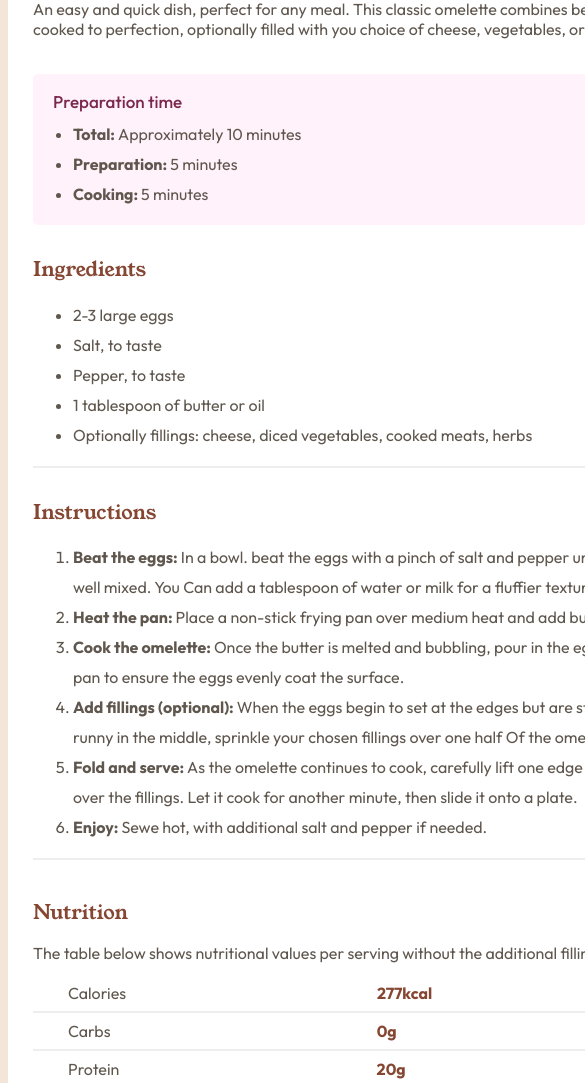
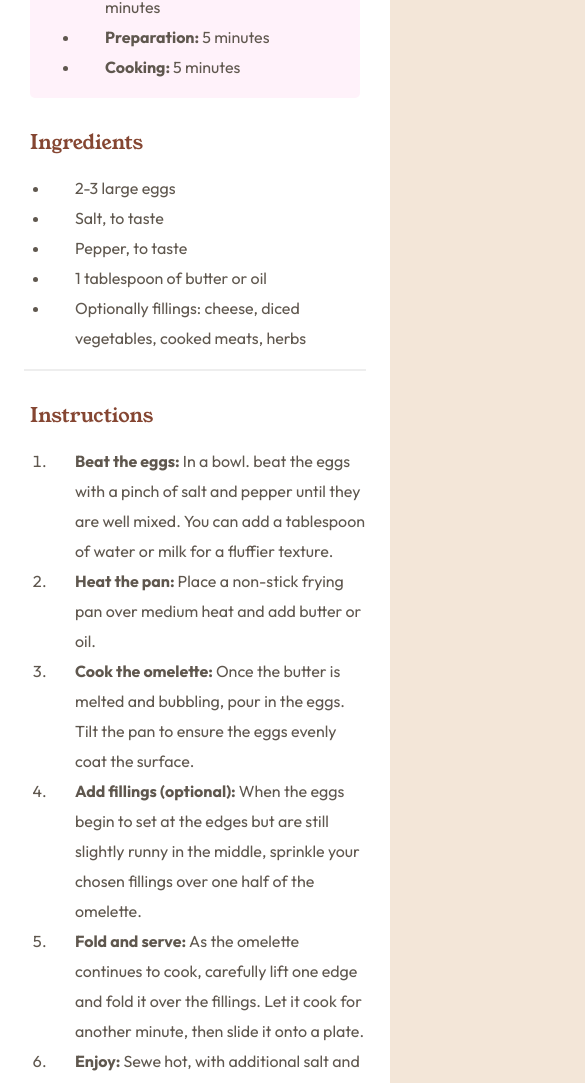
Before and after one commit to ylamik/front-end-mentor-practice, a plain HTML site: page recipe-page.html in a window 390 px wide. Shown: the part 490-1573 px from the top of the page, 585 px wide, since content can reach past the window. Drawn offline with Linux system fonts and the light colour scheme; a web font is replaced by a local one.

Commit message:
Adjust design for mobile size

```diff
--- a/recipe-page.html
+++ b/recipe-page.html
@@ -26,7 +26,7 @@
         <h1 class="title">Simple Omelette Recipe</h1>
         <p class="description">
             An easy and quick dish, perfect for any meal. This classic omelette combines beaten eggs
-            cooked to perfection, optionally filled with you choice of cheese, vegetables, or meats.
+            cooked to perfection, optionally filled with your choice of cheese, vegetables, or meats.
         </p>
         <div class="preparation-time">
             <p class="time">Preparation time</p>
@@ -55,7 +55,7 @@
                 <li>
                     <strong>Beat the eggs: </strong>
                     In a bowl. beat the eggs with a pinch of salt and pepper until they are
-                    well mixed. You Can add a tablespoon of water or milk for a fluffier texture.
+                    well mixed. You can add a tablespoon of water or milk for a fluffier texture.
                 </li>
                 <li>
                     <strong>Heat the pan: </strong>
@@ -69,7 +69,7 @@
                 <li>
                     <strong>Add fillings (optional): </strong>
                     When the eggs begin to set at the edges but are still slightly
-                    runny in the middle, sprinkle your chosen fillings over one half Of the omelette.
+                    runny in the middle, sprinkle your chosen fillings over one half of the omelette.
                 </li>
                 <li>
                     <strong>Fold and serve: </strong>
--- a/styles/recipe.css
+++ b/styles/recipe.css
@@ -1,92 +1,164 @@
-body{
+body {
     background-color: hsl(30, 54%, 90%);
     font-family: outfit;
     font-size: 16px;
-    color:hsl(30, 10%, 34%);
+    color: hsl(30, 10%, 34%);
 }
 
-.recipe-border{
-    background-color:  hsl(0, 0%, 100%);
+.recipe-border {
+    background-color: hsl(0, 0%, 100%);
     margin: auto;
-    width:650px;
+    width: 650px;
     display: flex;
-    flex-direction:column;
-    padding:25px 25px 25px 25px;
+    flex-direction: column;
+    padding: 25px 25px 25px 25px;
     border-radius: 14px;
-    margin-top:85px;
+    margin-top: 85px;
 }
 
-.food-image{
+.food-image {
     border-radius: 5px;
 }
 
-.title{
-    color:hsl(24, 5%, 18%);
+.title {
+    color: hsl(24, 5%, 18%);
     font-family: young serif;
-    font-size:30px;
+    font-size: 30px;
     font-weight: 100;
     margin-bottom: -1px;
 }
 
-.description{
-    margin-bottom:35px;
+.description {
+    margin-bottom: 35px;
 }
 
-.time{
-    color:hsl(332, 51%, 32%);
+.time {
+    color: hsl(332, 51%, 32%);
     font-weight: 500;
     font-size: 17px;
     margin-left: 20px;
 }
 
-.recipe, .instructions, .nutrition-title{
-    color:hsl(14, 45%, 36%);
+.recipe,
+.instructions,
+.nutrition-title {
+    color: hsl(14, 45%, 36%);
     font-weight: 400;
     font-family: young serif;
     font-size: 20px;
 }
 
-.value-one,.value-two, .value-three,.value-four{
-    color:hsl(14, 45%, 36%);
+.value-one,
+.value-two,
+.value-three,
+.value-four {
+    color: hsl(14, 45%, 36%);
     font-weight: 700;
 }
 
-.nutri{
+.nutri {
     display: flex;
-    justify-content:space-between;
+    justify-content: space-between;
     margin-left: 35px;
 }
 
-.value-two,.value-three{
+.value-two,
+.value-three {
     margin-left: -20px;
 }
 
-.value-four{
+.value-four {
     margin-left: 4px;
 }
 
-.preparation-time{
+.preparation-time {
     background-color: hsla(322, 94%, 79%, 0.122);
     border-radius: 5px;
 }
 
-.list-preparation{
-    margin-top:-10px;
+.list-preparation {
+    margin-top: -10px;
     line-height: 30px;
 }
 
-li{
+li {
     line-height: 30px;
 }
 
-h2{
-    margin-top:30px;
+h2 {
+    margin-top: 30px;
 }
 
-.desc{
-    margin-bottom:20px;
+.desc {
+    margin-bottom: 20px;
 }
 
-hr{
-    border-style:groove;
+hr {
+    border-style: groove;
 }
+
+@media (max-width: 767px) {
+    body {
+        font-size: 16px;
+        padding: 0;
+        margin: 0;
+    }
+
+    .recipe-border {
+        width: 100%;
+        margin: 0px;
+        padding: 0;
+    }
+
+    .title {
+        font-size: 35px;
+        line-height: 35px;
+        margin-left: 30px;
+        margin-right: 30px;
+    }
+
+    p,
+    h2 {
+        margin-left: 30px;
+        margin-right: 30px;
+    }
+
+    .description {
+        width: 83%;
+    }
+
+    .food-image {
+        width: 100%;
+    }
+
+    .preparation-time {
+        margin-left: 30px;
+        margin-right: 30px;
+        border-radius: 5px;
+    }
+
+    .list-preparation {
+        width: 75%;
+    }
+
+    ol li,
+    ul li {
+        margin-left: 10px;
+        margin-right: 10px;
+        padding-left: 25px;
+    }
+
+
+    ol {
+        width: 87%;
+    }
+
+
+    .nutri {
+        flex-direction: row;
+    }
+
+    hr {
+        width: 87%;
+    }
+}
```
